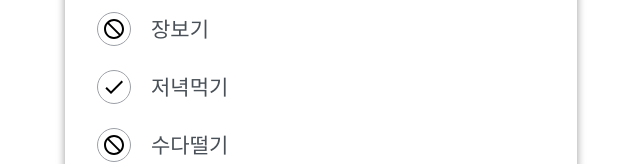
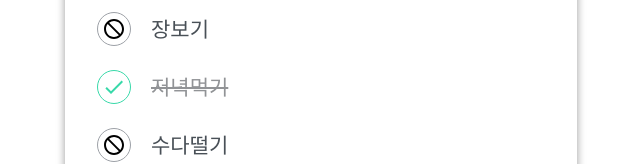
Before and after one commit to rudrbgus/spring-jpa-study202401, a React (Create React App) app: page / in a window 1280 px wide. Shown: the part 308-472 px from the top of the page, without its empty margins (319-959 px from the left). Built offline with nearby package versions, Linux system fonts and the light colour scheme.

Commit message:
#5. TodoItem 체크 스타일 동적 클래스 변경

```diff
--- a/src/component/TodoItem.js
+++ b/src/component/TodoItem.js
@@ -1,14 +1,17 @@
 import React from 'react';
 import {MdDelete, MdDone, MdDoNotDisturb} from "react-icons/md";
 import './scss/TodoItem.scss'
+import cn from 'classnames';
+const TodoItem = ({item}) => {
 
-const TodoItem = ({item}) => {
+    const {id, title, done} = item;
+
     return (
         <li className='todo-list-item'>
-            <div className='check-circle'>
-                {item.done ? <MdDone/> : <MdDoNotDisturb />}
+            <div className={cn('check-circle', {"active": done})}>
+                {done ? <MdDone/> : <MdDoNotDisturb />}
             </div>
-            <span className='text'>{item.title}</span>
+            <span className={cn('text', {"finish":done})}>{title}</span>
             <div className='remove'>
                 <MdDelete/>
             </div>
```
